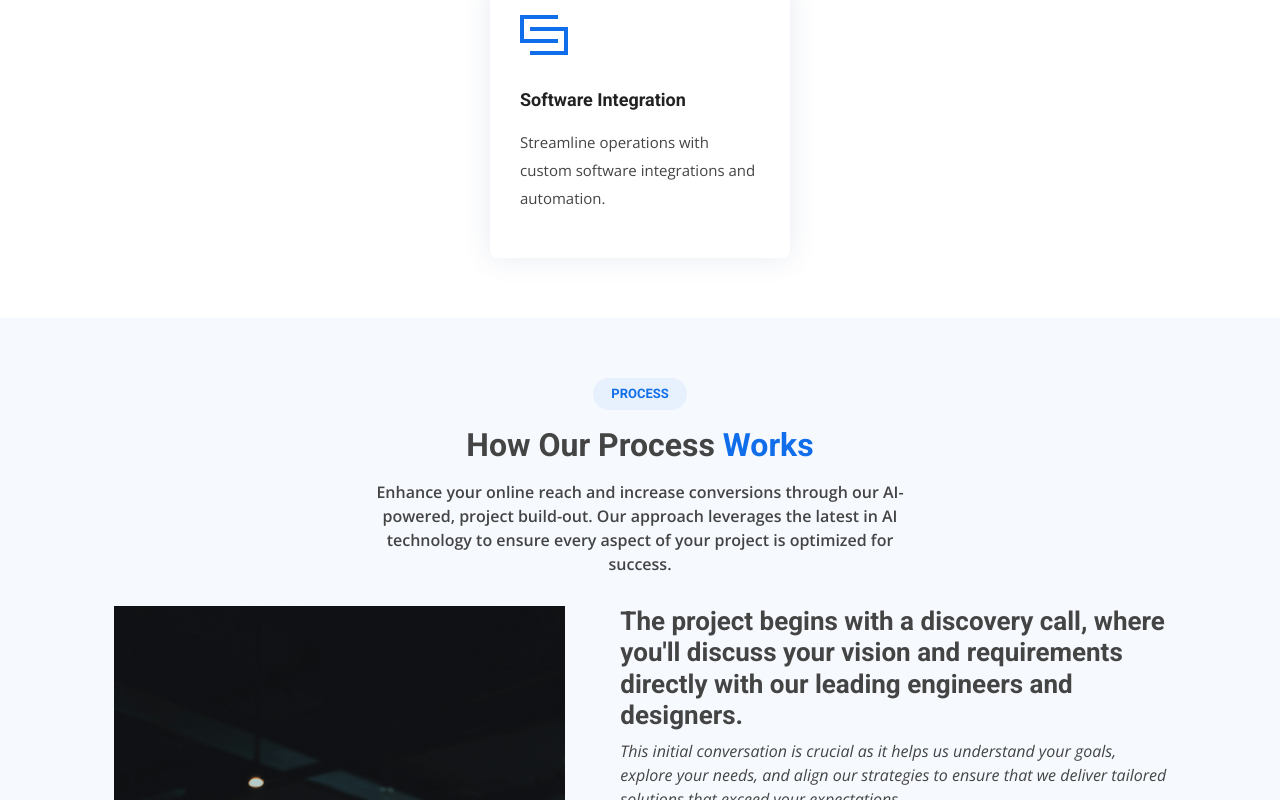
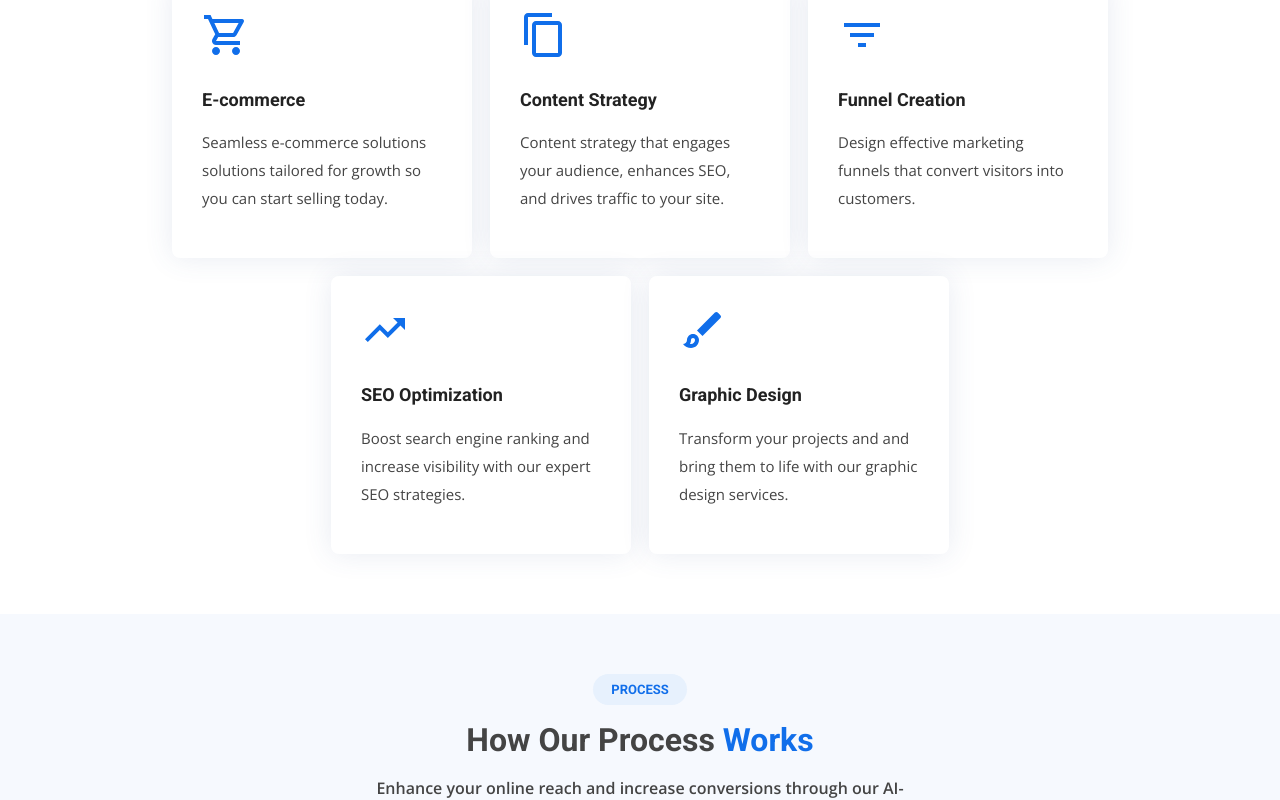
Before and after one commit to jrvscm/high-plains-media, a Next.js app: page / in a window 1280 px wide. Shown: the part 1100-1900 px from the top of the page. Built offline with nearby package versions, Linux system fonts and the light colour scheme.

Commit message:
team section

```diff
--- a/src/components/Card.js
+++ b/src/components/Card.js
@@ -20,6 +20,7 @@ const CardContainer = styled.div`
   align-items: flex-start; // Center content inside each card
   text-align: left; // Ensures text within the card is centered
 
+  ${({ $image }) => $image && css`padding: 0`};
   ${({theme}) => theme.tokens.fadeInUpAnimation};
 
   @media ${device.tablet} {
@@ -63,7 +64,7 @@ const Content = styled.div`
   }
 
   & p {
-        transition: color 0.2s ease;
+      transition: color 0.2s ease;
       ${({ theme }) => theme.fonts.font15TextRegular};
       color: ${({ $isHovered, theme }) => $isHovered ? theme.colors.white : theme.colors.textGray};
       line-height: 28px;
@@ -75,28 +76,44 @@ const Title = styled.h3`
     color: ${({ $isHovered, theme }) => $isHovered ? theme.colors.white : theme.colors.black};
     margin-top: ${({theme}) => theme.spacing.lg};
     margin-bottom: ${({theme}) => theme.spacing.md};
+    ${({$image, theme}) => $image && css`
+      padding: 0 ${theme.spacing.smd};
+      margin-bottom: ${theme.spacing.xxs}
+    `};
 `;
 
 const Text = styled.p`
+  ${({$image, theme}) => $image && css`
+    padding: 0 ${theme.spacing.smd};
+    ${theme.fonts.font13TextRegular};
+  `};
 `;
 
 const IconWrapper = styled.div`
     margin-bottom: ${({theme}) => theme.spacing.md};
 `;
 
-const ServiceCard = ({ Icon, title, text, $delay, $isVisible }) => {
+const Image = styled.img`
+  width: 100%;
+  border-top-right-radius: 8px;
+  border-top-left-radius: 8px;
+`;
+
+//only pass image if you want the image variant
+const ServiceCard = ({ Icon, title, text, $delay, $isVisible, image = null }) => {
   const [isHovered, setIsHovered] = useState(false);
 
   return (
-    <CardContainer $delay={$delay} $isVisible={$isVisible} className="col-md-6 col-lg-3 d-flex align-items-stretch mb-5 mb-lg-0"
+    <CardContainer $image={image} $delay={$delay} $isVisible={$isVisible} className="col-md-6 col-lg-3 d-flex align-items-stretch mb-5 mb-lg-0"
     onMouseEnter={() => setIsHovered(true)}
     onMouseLeave={() => setIsHovered(false)}
     >
         <Background $isHovered={isHovered} />
         <Content $isHovered={isHovered}>
-        <IconWrapper>{Icon && <Icon size={'48px'} />}</IconWrapper>
-            <Title $isHovered={isHovered}>{title}</Title>
-            <Text $isHovered={isHovered}>{text}</Text>
+          {image && <Image src={image} />}
+          {Icon && <IconWrapper><Icon size={'48px'} /></IconWrapper>}
+          {title && <Title $image={image}  $isHovered={isHovered}>{title}</Title>}
+          {text && <Text  $image={image} $isHovered={isHovered}>{text}</Text>}
         </Content>
     </CardContainer>
   );
--- a/src/components/ImageLeftContentRight.js
+++ b/src/components/ImageLeftContentRight.js
@@ -3,6 +3,7 @@ import Container from 'react-bootstrap/Container';
 import Row from 'react-bootstrap/Row';
 import Col from 'react-bootstrap/Col';
 import ProcessSteps from '../components/ProcessSteps';
+import TitleWithPill from '../components/TitleWithPill';
 import { device } from '../styles/breakpoints';
 import useResponsive from '../components/hooks/useResponsive';
 
@@ -18,52 +19,12 @@ const Section = styled.section`
 const StyledContainer = styled(Container)`
 `;
 
-const PillWrapper = styled.div`
-    text-align: center;
-`;
-
-const Pill = styled.h2`
-    ${({ theme }) => theme.fonts.font13Bold};
-    padding: ${({ theme }) => `${theme.spacing.sm} ${theme.spacing.md}`};
-    margin: 0;
-    background: ${({ theme }) => theme.colors.accentBlue};
-    color: ${({theme}) => theme.colors.blue};
-    display: inline-block;
-    text-transform: uppercase;
-    border-radius: 50px;
-`;
-
-const Span = styled.span`
-    color: ${({ theme }) => theme.colors.blue};
-`;
-
-const TitleCol = styled(Col)`
-    padding-bottom: ${({theme}) => theme.spacing.lg};
-`;
-
-const H3 = styled.h3`
-    ${({ theme }) => theme.fonts.font32RobotoBold};
-    text-transform: capitalize;
-    margin-top: ${({ theme }) => theme.spacing.smd};
-
-    @media ${device.tablet} {
-        ${({ theme }) => theme.fonts.font26RobotoSemiBold};
-    }
-`;
-
 const H3Title = styled.h3`
     ${({ theme }) => theme.fonts.font26RobotoSemiBold};
     margin-bottom: ${({ theme }) => theme.spacing.sm};
-`;
 
-const P = styled.p`
-    ${({ theme }) => theme.fonts.font16TextSemiBold};
-    margin: ${({ theme }) => `${theme.spacing.smd} auto 0 auto`};
-    width: 50%;
-    display: block;
-
-    @media ${device.laptop} {
-        width: 100%;
+    @media ${device.tablet} {
+        margin-bottom: ${({ theme }) => theme.spacing.smd};
     }
 `;
 
@@ -89,13 +50,7 @@ export const ImageLeftContentRight = ({title, headline, subhead, spanText}) => {
         <Section>
             <StyledContainer>
                 <Row className="justify-content-center align-items-center">
-                    <TitleCol>
-                        <PillWrapper>
-                            <Pill>{title}</Pill>
-                            <H3>{headline}<Span>{spanText}</Span></H3>
-                            <P>{subhead}</P>
-                        </PillWrapper>
-                    </TitleCol>
+                    <TitleWithPill title={title} headline={headline} subhead={subhead} spanText={spanText} />
                 </Row>
                 <Row className="justify-content-evenly">
                     <Col className="col-lg-5 col-12">
--- /dev/null
+++ b/src/components/TeamSection.js
@@ -0,0 +1,78 @@
+import styled from 'styled-components';
+import Container from 'react-bootstrap/Container';
+import Row from 'react-bootstrap/Row';
+import Col from 'react-bootstrap/Col';
+import Card from '../components/Card';
+import { device } from '../styles/breakpoints';
+import { useInView } from 'react-intersection-observer';
+import TitleWithPill from '../components/TitleWithPill';
+
+const Section = styled.section`
+    background: ${({ theme }) => theme.colors.white};
+    padding: ${({ theme }) => theme.spacing.xxxlg};
+
+    @media ${device.tablet} {
+        padding: ${({ theme }) => `${theme.spacing.smd} ${theme.spacing.xs}`};
+    }
+`;
+
+const StyledRow = styled(Row)`
+  display: flex;
+  flex-wrap: wrap;
+  justify-content: center; // Ensures cards are centered horizontally in the container
+  gap: ${({ theme }) => theme.spacing.md}; // Provides consistent spacing between cards
+  margin: 0 auto; // Centers the row within the container if necessary
+  width: 100%; // Ensures the row takes full width to contain all cards properly
+`;
+
+const StyledContainer = styled(Container)``;
+
+
+
+export const TeamSection = ({title, headline, subhead, spanText}) => {
+    const {
+        ref: containerRef,
+        inView: rowInView
+      } = useInView({
+        triggerOnce: true,
+        threshold: 1.0
+      });
+
+    const cards = [
+        {
+          title: "Gage Cates",
+          Icon: null,
+          image: '/images/headshot.jpeg',
+          text: "Product Development Team Lead"
+        },
+        {
+          title: "Chris Jarvis",
+          Icon: null,
+          image: '/images/headshot.jpeg',
+          text:  "Product Development Team Lead"
+        },
+        {
+          title: "Cole Jarvis",
+          Icon: null,
+          image: '/images/headshot.jpeg',
+          text: "Qualty Assurance Team Lead"
+        },
+      ]
+
+    return (
+        <Section>
+            <StyledContainer>
+                <Row className="justify-content-center align-items-center">
+                    <TitleWithPill title={title} headline={headline} subhead={subhead} spanText={spanText} />
+                </Row>
+            </StyledContainer>
+            <Container ref={containerRef}>
+                <StyledRow>
+                    {rowInView && cards?.length && cards.map(({title, Icon, text, image}, index) => <Card title={title} Icon={Icon} text={text} $delay={0.2 * index} $isVisible={rowInView} image={image} />)}
+                </StyledRow>
+            </Container>
+        </Section>
+    )
+}
+
+export default TeamSection;
--- /dev/null
+++ b/src/components/TitleWithPill.js
@@ -0,0 +1,61 @@
+import styled from 'styled-components';
+import Col from 'react-bootstrap/Col';
+import { device } from '../styles/breakpoints';
+
+const PillWrapper = styled.div`
+    text-align: center;
+`;
+
+const Pill = styled.h2`
+    ${({ theme }) => theme.fonts.font13Bold};
+    padding: ${({ theme }) => `${theme.spacing.sm} ${theme.spacing.md}`};
+    margin: 0;
+    background: ${({ theme }) => theme.colors.accentBlue};
+    color: ${({theme}) => theme.colors.blue};
+    display: inline-block;
+    text-transform: uppercase;
+    border-radius: 50px;
+`;
+
+const Span = styled.span`
+    color: ${({ theme }) => theme.colors.blue};
+`;
+
+const TitleCol = styled(Col)`
+    padding-bottom: ${({theme}) => theme.spacing.lg};
+`;
+
+const H3 = styled.h3`
+    ${({ theme }) => theme.fonts.font32RobotoBold};
+    text-transform: capitalize;
+    margin-top: ${({ theme }) => theme.spacing.smd};
+
+    @media ${device.tablet} {
+        ${({ theme }) => theme.fonts.font26RobotoSemiBold};
+    }
+`;
+
+const P = styled.p`
+    ${({ theme }) => theme.fonts.font16TextSemiBold};
+    margin: ${({ theme }) => `${theme.spacing.smd} auto 0 auto`};
+    width: 50%;
+    display: block;
+
+    @media ${device.laptop} {
+        width: 100%;
+    }
+`;
+
+export const TitleWithPill = ({title, headline, spanText, subhead}) => {
+    return (
+        <TitleCol>
+            <PillWrapper>
+                <Pill>{title}</Pill>
+                <H3>{headline}<Span>{spanText}</Span></H3>
+                <P>{subhead}</P>
+            </PillWrapper>
+        </TitleCol>
+    )
+}
+
+export default TitleWithPill
--- a/src/pages/index.js
+++ b/src/pages/index.js
@@ -9,9 +9,10 @@ import ImageLeftContentRight from '../components/ImageLeftContentRight';
 import { MdOutlinePhoneIphone } from "react-icons/md";
 import { FaLaptopCode } from "react-icons/fa";
 import { IoMdAnalytics } from "react-icons/io";
-import { GrIntegration } from "react-icons/gr";
+import { MdOutlineShoppingCart, MdOutlineBrush, MdOutlineContentCopy, MdOutlineTrendingUp,  MdFilterList } from "react-icons/md";
 import { device } from '../styles/breakpoints';
 import useResponsive from '../components/hooks/useResponsive';
+import TeamSection from '../components/TeamSection';
 
 const Hero = styled.div`
   height: 75vh;
@@ -126,9 +127,29 @@ export default function Home() {
       text:  "Strategic digital marketing that boosts visibility and increases conversions."
     },
     {
-      title: "Software Integration",
-      Icon: GrIntegration,
-      text: "Streamline operations with custom software integrations and automation."
+      title: "E-commerce",
+      Icon: MdOutlineShoppingCart,
+      text: "Seamless e-commerce solutions solutions tailored for growth so you can start selling today."
+    },
+    {
+      title: "Content Strategy",
+      Icon: MdOutlineContentCopy,
+      text: "Content strategy that engages your audience, enhances SEO, and drives traffic to your site."
+    },
+    {
+      title: "Funnel Creation",
+      Icon:  MdFilterList,
+      text: "Design effective marketing funnels that convert visitors into customers."
+    },
+    {
+      title: "SEO Optimization",
+      Icon: MdOutlineTrendingUp,
+      text: "Boost search engine ranking and increase visibility with our expert SEO strategies."
+    },
+    {
+      title: "Graphic Design",
+      Icon: MdOutlineBrush,
+      text: "Transform your projects and and bring them to life with our graphic design services."
     }
   ]
 
@@ -161,7 +182,7 @@ export default function Home() {
       <Hero ref={heroRef}>
         <StyledContainer $isVisible={heroInView}>
           <H1>Welcome to <Span>Peak Digital</Span></H1>
-          <H2>We are team of talented engineers building projects for the web</H2>
+          <H2>We are team of talented engineers and designers building projects for the web</H2>
           <ButtonsWrapper>
             <Button variant="primary" $style={primaryButtonStyle} $hoverStyle={primaryHoverStyle} onClick={() => console.log('clickkkkked')}>Click Me</Button>
             <Button variant="secondary" $style={secondaryButtonStyle} $hoverStyle={secondaryHoverStyle} onClick={() => console.log('clickkkkked')}>Do sumtn crayz</Button>
@@ -183,6 +204,13 @@ export default function Home() {
         spanText={'works'}
         subhead={headerMsg}
       />
+
+      <TeamSection
+        title={'experience'}
+        headline={'our exceptional '}
+        spanText={'Team'}
+        subhead={'Leverage nearly two decades of product development expertise for your web projects. Our seasoned team combines rich experience with the latest technology to ensure your digital solutions are crafted to the highest of standards.'}
+      />
     </>
   );
 }
--- a/src/styles/theme.js
+++ b/src/styles/theme.js
@@ -102,6 +102,13 @@ const fonts = {
         color: ${colors.black};
     `,
 
+    font13TextRegular: css`
+        font-family: "Open Sans", sans-seriff;
+        font-size: 13px;
+        font-weight: 400;
+        color: ${colors.textGray};
+    `,
+
     font16TextRegular: css`
         font-family: "Open Sans", sans-seriff;
         font-size: 16px;
@@ -134,6 +141,7 @@ const fonts = {
 }
 
 const spacing = {
+    xxxs: '1px',
     xxs: '4px',
     xs: '6px',
     sm: '8px',
```
Also changed, not shown: public/images/headshot.jpeg (added).
